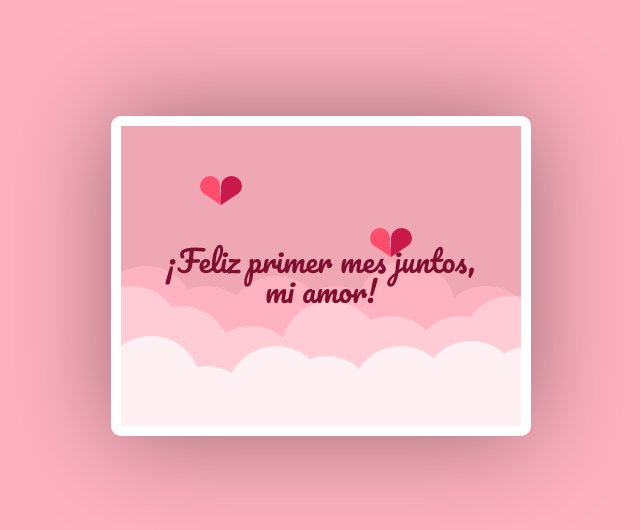
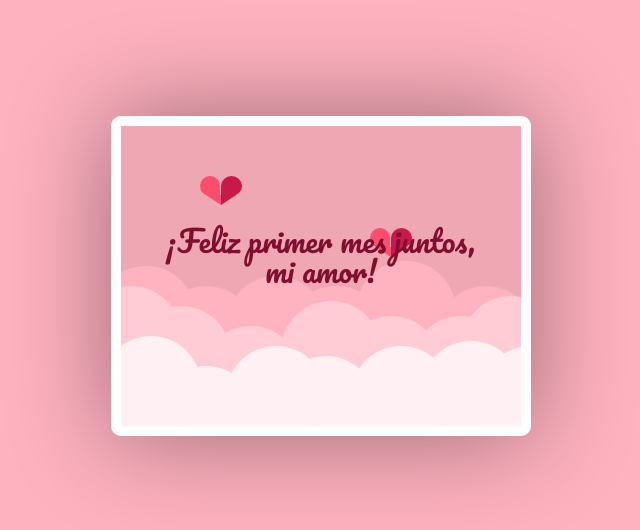
Before and after one commit to HarryKaiser/aniversario.github.io, a plain HTML site: page index.html in a window 1280 px wide. Shown: the part 132-662 px from the top of the page, without its empty margins (319-959 px from the left). Drawn offline with Linux system fonts and the light colour scheme.

Commit message:
style.css

```diff
--- a/style.css
+++ b/style.css
@@ -210,7 +210,7 @@ body {
   width: 380px;
   left: 10px;
   z-index: 3;
-  top: 320px;
+  top: 300px;
   animation: up 1s ease forwards;
   transition: 0.2s;
 }
```
